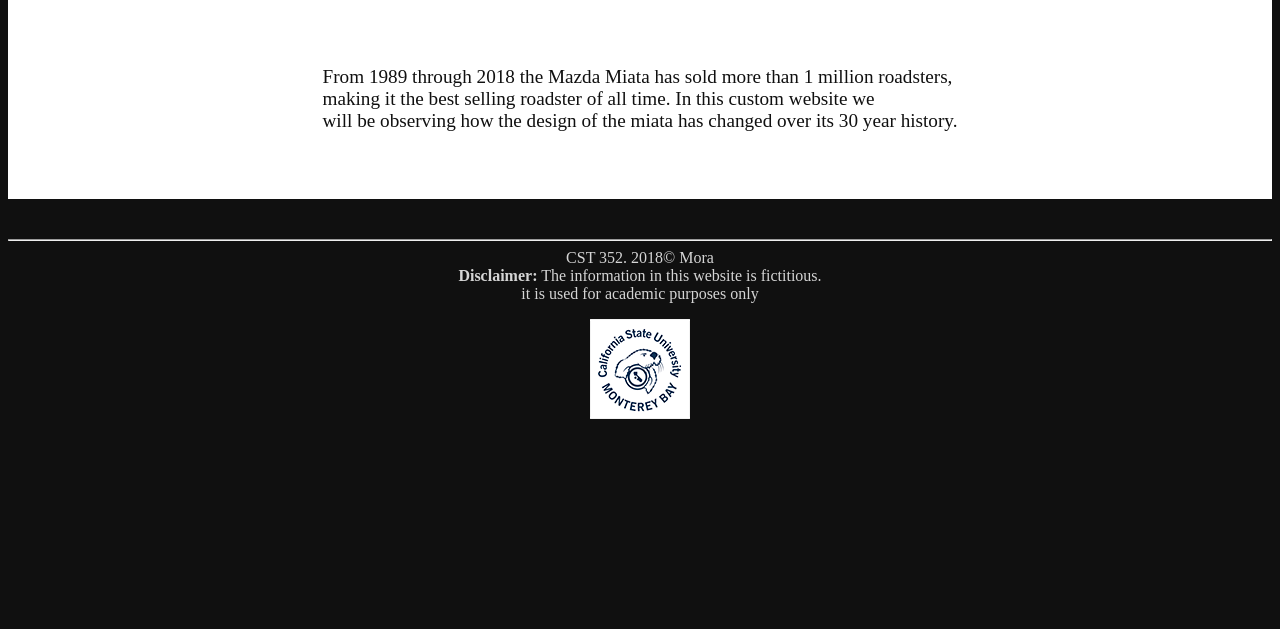
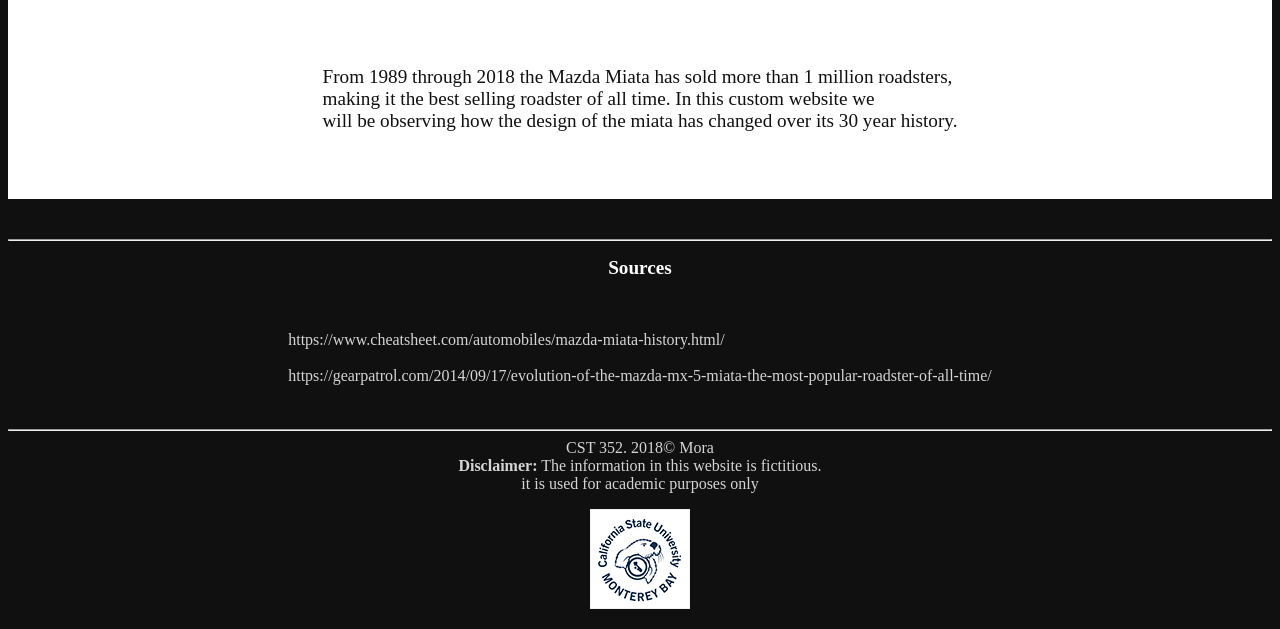
Before and after one commit to momorajr/cst352, a PHP site: page /hw/hw1/index.html in a window 1280 px wide. Shown: the part 888-1517 px from the top of the page. Before the commit the page ends 1307 px from the top, so only its background shows below. Run offline with PHP 8.4, Linux system fonts and the light colour scheme.

Commit message:
hw1 attempt 7

```diff
--- a/hw/hw1/css/style.css
+++ b/hw/hw1/css/style.css
@@ -22,6 +22,20 @@
 .centerThis{
     margin: auto; /* this centers the text as long as display flex is in parent*/
 }
+.linkParent{
+    display: flex;
+    color:  #d5d5d5;
+}
+.links{
+    margin: auto;
+}
+h2 {
+
+    color: white;
+    font-size: 1.2em;
+    text-align: center;
+}
+
 
 .all4, .miataOld, .miataSecond, .miataThird, .miataLast{
     margin-left: auto;
--- a/hw/hw1/index.html
+++ b/hw/hw1/index.html
@@ -38,6 +38,22 @@
         will be observing how the design of the miata has changed over its 30 year history.<br /></div>
     </div>
 
+    <hr>
+
+
+        <h2>Sources</h2>
+        <br />
+        <br />
+
+    <div class="linkParent">
+            <p class="links" >
+             https://www.cheatsheet.com/automobiles/mazda-miata-history.html/<br /><br />
+             https://gearpatrol.com/2014/09/17/evolution-of-the-mazda-mx-5-miata-the-most-popular-roadster-of-all-time/
+            </p>
+    </div>
+
+    <br />
+    <br />
 
     <footer><hr>
 
```
